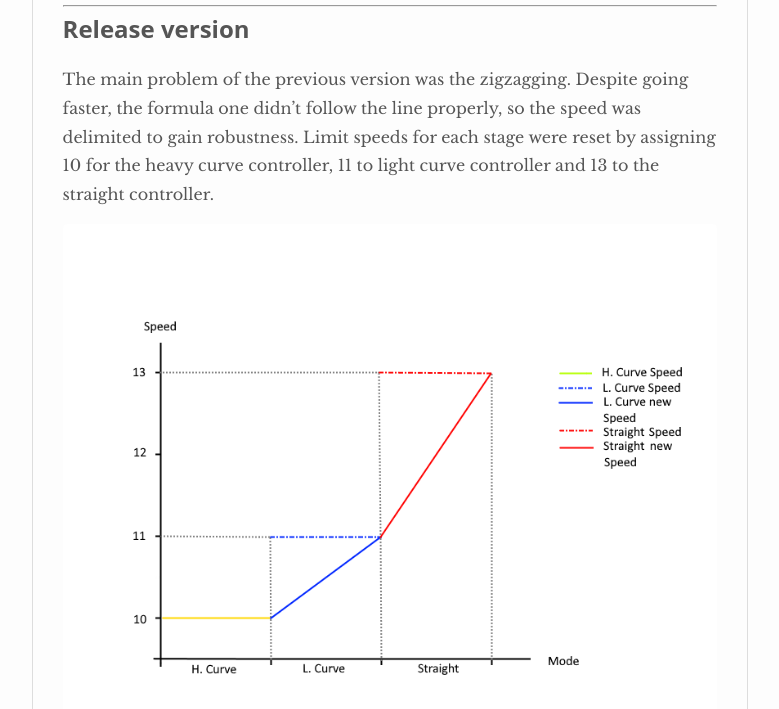
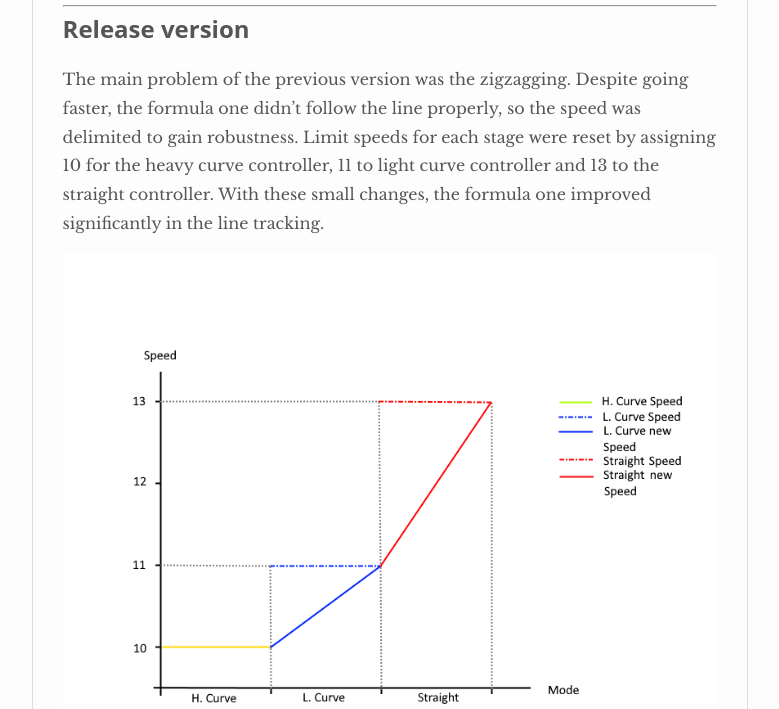
Before and after one commit to RoberG/MUVA-Robotica, a Jekyll site: the page built from _posts/2020-02-15-Practice 1 - Followline.md, in a window 1280 px wide and 900 px high, scrolled down 3444 px, cut to the strip 191-900 px from the top of the window. Shown: the whole strip, without its empty margins (250-1029 px from the left). Built offline with Jekyll 4.4.1, drawn with Linux system fonts in a browser that asks for light colours; nearby versions of some CDN libraries.

Commit message:
Update 2020-02-15-Practice 1 - Followline.md

```diff
--- a/_posts/2020-02-15-Practice 1 - Followline.md
+++ b/_posts/2020-02-15-Practice 1 - Followline.md
@@ -66,7 +66,8 @@ formula one could end the circuit satisfactorily as you can see in the following
 
 
 The main problem of the previous version was the zigzagging. Despite going faster, the formula one didn't follow the line properly, so the speed was delimited to gain robustness.
-Limit speeds for each stage were reset by assigning 10 for the heavy curve controller, 11 to light curve controller and 13 to the straight controller.
+Limit speeds for each stage were reset by assigning 10 for the heavy curve controller, 11 to light curve controller and 13 to the straight controller. With these small changes, the formula
+one improved significantly in the line tracking.
 
 ![image regions]({{site.baseurl}}/images/grafica_velocidad.png)
 
```
